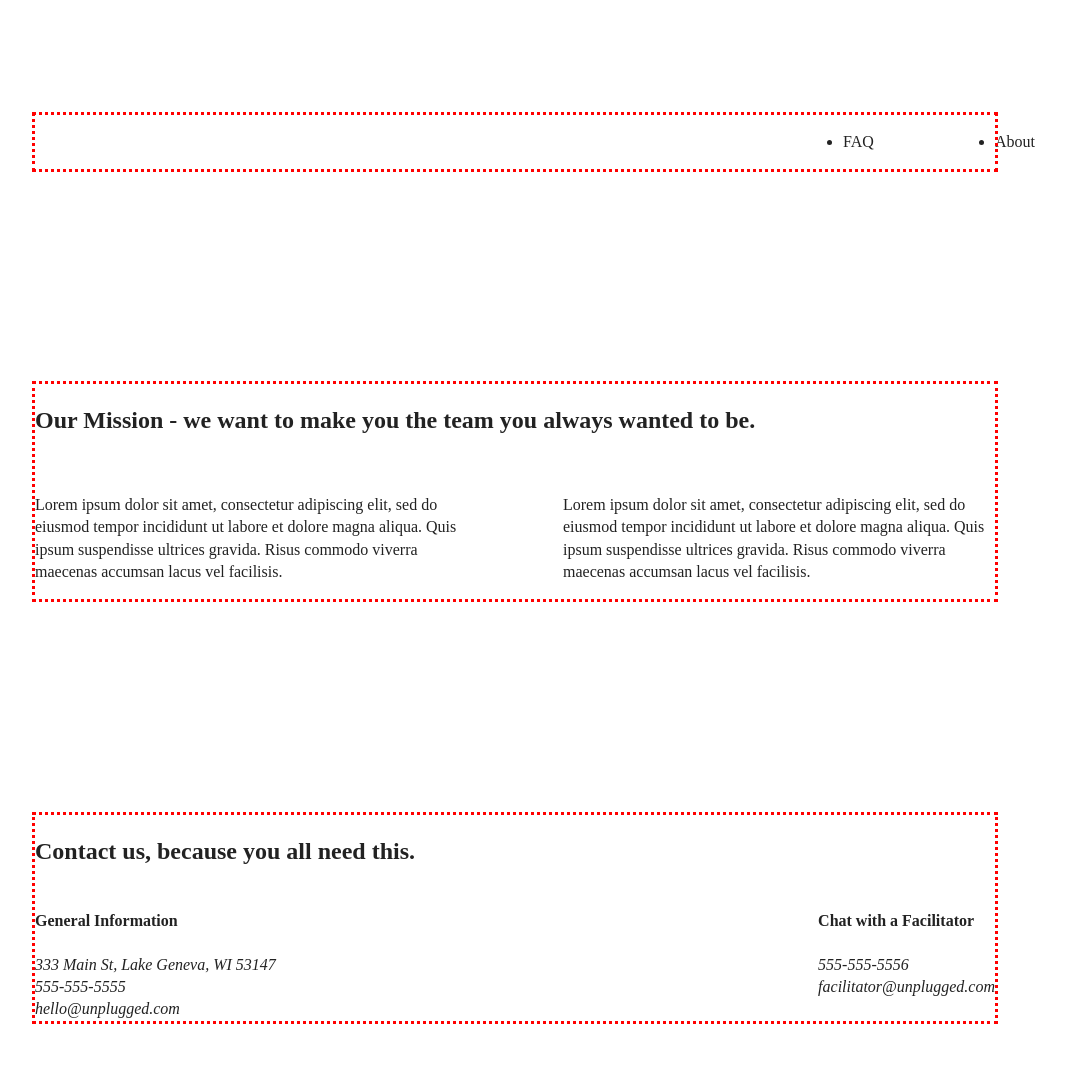
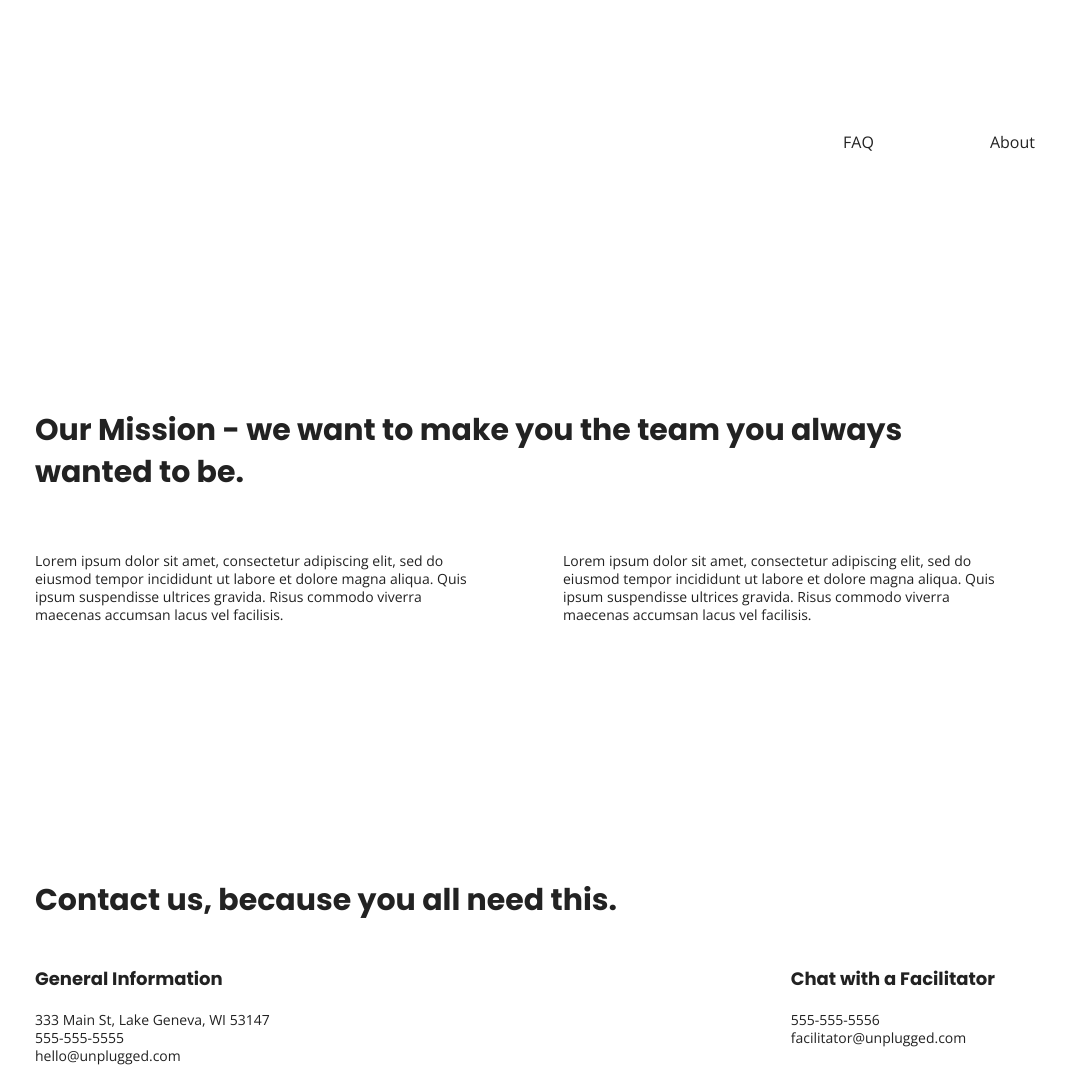
Before and after one commit to jaltrock/unplugged-design-docs, a website: page about/index.html in a window 1280 px wide. Shown: the top 1068 px of the page, without its empty margins (125-1191 px from the left). Drawn offline with nearby package versions, Linux system fonts and the light colour scheme.

Commit message:
Added global styles

```diff
--- a/about/index.html
+++ b/about/index.html
@@ -18,6 +18,9 @@
 
   <link rel="stylesheet" href="../css/normalize.css">
   <link rel="stylesheet" href="../css/main.css">
+
+  <!-- Google Fonts -->
+  <link href="https://fonts.googleapis.com/css?family=Open+Sans:400,700|Poppins:500,700" rel="stylesheet">
 
   <meta name="theme-color" content="#fafafa">
 </head>
--- a/css/main.css
+++ b/css/main.css
@@ -86,8 +86,58 @@ textarea {
 /* ==========================================================================
    Author's custom styles
    ========================================================================== */
+/* General Styles */
+
+html {
+	font-size: 1rem;
+}
+
+body {
+  font-size: 1em;
+  font-family: 'Open Sans', sans-serif;
+  text-align: left;
+}
+
+ul,
+ol {
+  list-style-type: none;
+}
+
+a {
+  color: #e2e3ed;
+  text-decoration: none;
+}
+
+h2 {
+  font-family: 'Poppins', sans-serif;
+  font-size: 1.875em;
+}
+
+h3,
+h4 {
+  font-family: 'Poppins', sans-serif;
+  margin: 20px 0;
+  font-size: 1.125em;
+}
+
+p {
+	font-size: .875em;
+  line-height: 1.285;
+}
+
+img {
+
+}
+
+figure {
+
+}
+
+address {
+  font-style: normal;
+}
+
 .content-wrapper {
-  outline: 3px dotted red;
   width: 90%;
   margin: 50px 0;
 }
```
Also changed, not shown: faq/index.html (+2 -0 lines), index.html (+2 -0 lines).
